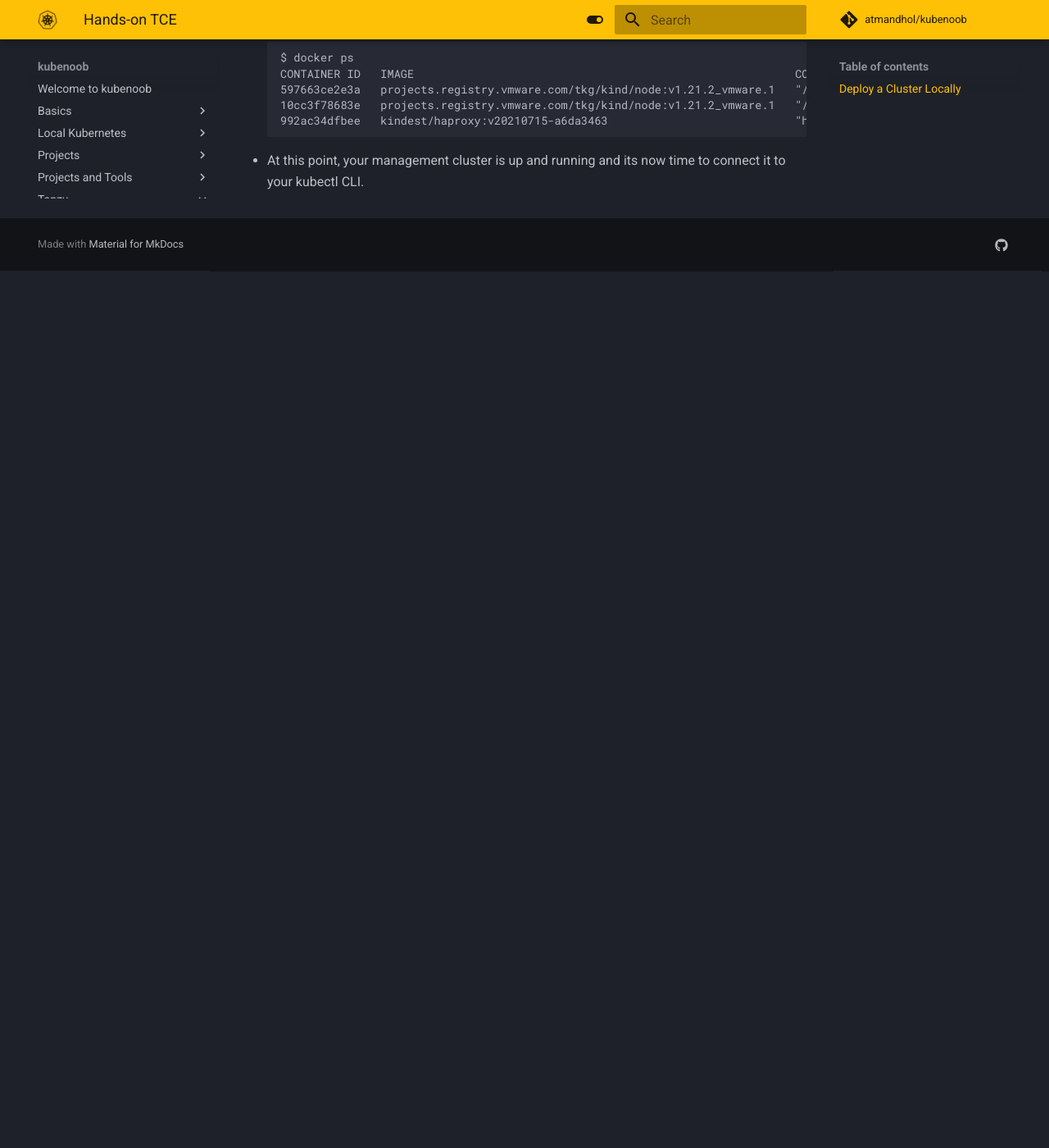
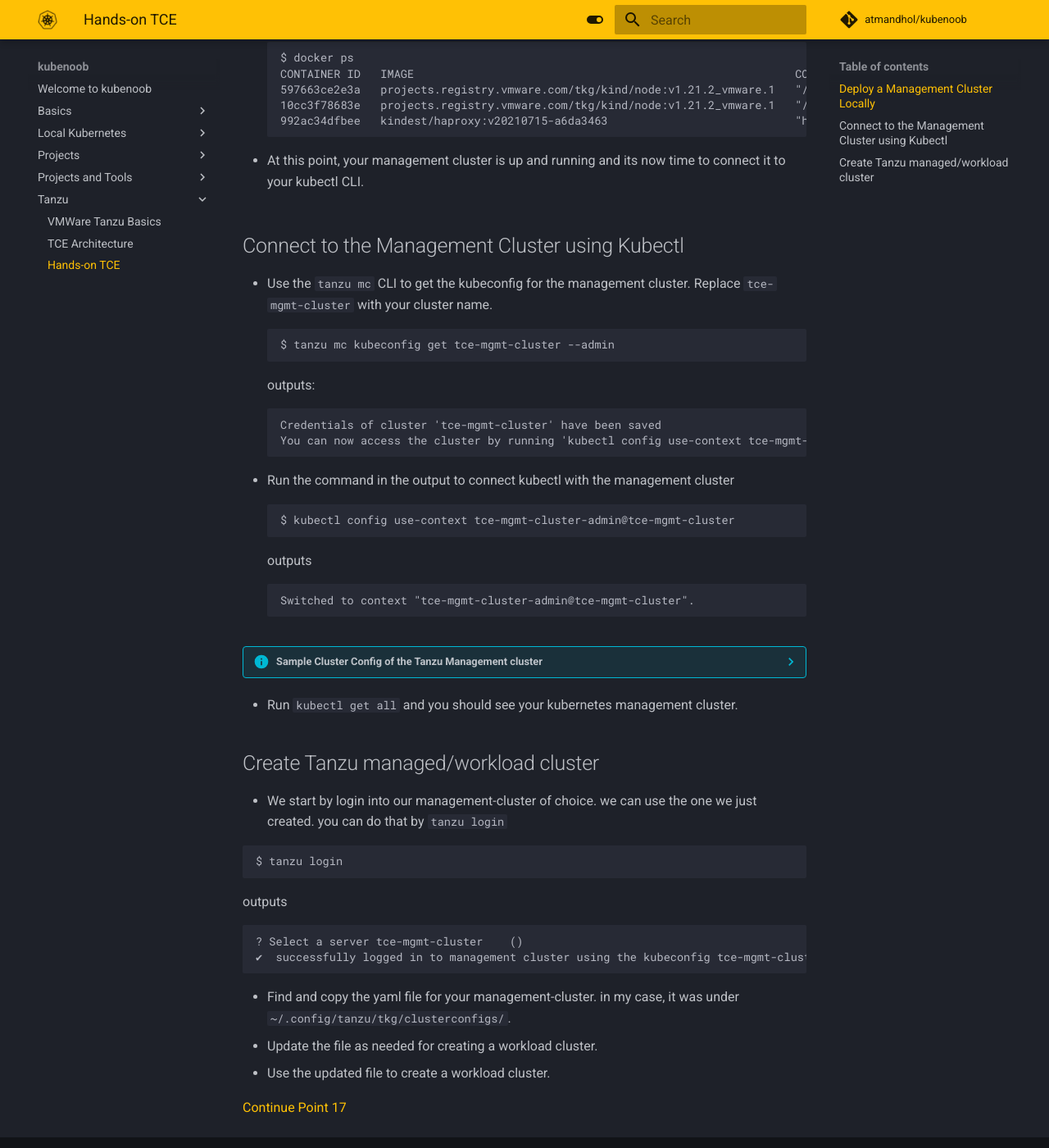
Before and after one commit to atmandhol/kubenoob, an MkDocs documentation site: the page built from docs/Tanzu/02-handson.md, in a window 1280 px wide and 1400 px high, scrolled down 2496 px. Shown: the whole window at 82% size. Built offline with MkDocs 1.6.1 and Material for MkDocs 9.7.7, drawn with Linux system fonts in a browser that asks for light colours; comment, search, counter and statistics services are not loaded; before the commit the page ends 2826 px from its top, so only the background shows below that; some of the changed text lies outside the part shown.

Commit message:
Continue link

````diff
--- a/docs/Tanzu/02-handson.md
+++ b/docs/Tanzu/02-handson.md
@@ -1,11 +1,11 @@
 # Hands-on TCE
 
-## Deploy a Cluster Locally
+## Deploy a Management Cluster Locally
 
 - To Create clusters using TCE, you first need a management cluster. This cluster is then used to bootstrap managed clusters.
 
 ```
-tanzu management-cluster create --ui
+$ tanzu management-cluster create --ui
 ```
 
 - This command launches an installer UI that gives you infrastructure choices on where you want to deploy your management cluster.
@@ -104,11 +104,11 @@ tanzu management-cluster create --ui
 
 - Verify if the management cluster is up and running
 ```
-tanzu management-cluster get
+$ tanzu management-cluster get
 ```
 - You can also use the alias `mc` for management-cluster CLI
 ```
-tanzu mc get
+$ tanzu mc get
 ```
 - As the local installation on Docker uses KinD, you can do `docker ps` and get a list of containers that are running
 ```
@@ -121,3 +121,80 @@ CONTAINER ID   IMAGE                                                         COM
 ```
 
 - At this point, your management cluster is up and running and its now time to connect it to your kubectl CLI.
+
+## Connect to the Management Cluster using Kubectl
+
+- Use the `tanzu mc` CLI to get the kubeconfig for the management cluster. Replace `tce-mgmt-cluster` with your cluster name.
+```
+$ tanzu mc kubeconfig get tce-mgmt-cluster --admin
+```
+outputs:
+```
+Credentials of cluster 'tce-mgmt-cluster' have been saved
+You can now access the cluster by running 'kubectl config use-context tce-mgmt-cluster-admin@tce-mgmt-cluster'
+```
+- Run the command in the output to connect kubectl with the management cluster
+```
+$ kubectl config use-context tce-mgmt-cluster-admin@tce-mgmt-cluster
+```
+outputs
+```
+Switched to context "tce-mgmt-cluster-admin@tce-mgmt-cluster".
+```
+
+??? info "Sample Cluster Config of the Tanzu Management cluster"
+    This guy can be re-used to create workload clusters or managed clusters.
+    ```
+    CLUSTER_CIDR: 100.96.0.0/11
+    CLUSTER_NAME: tce-mgmt-cluster
+    ENABLE_MHC: "false"
+    IDENTITY_MANAGEMENT_TYPE: none
+    INFRASTRUCTURE_PROVIDER: docker
+    LDAP_BIND_DN: ""
+    LDAP_BIND_PASSWORD: ""
+    LDAP_GROUP_SEARCH_BASE_DN: ""
+    LDAP_GROUP_SEARCH_FILTER: ""
+    LDAP_GROUP_SEARCH_GROUP_ATTRIBUTE: ""
+    LDAP_GROUP_SEARCH_NAME_ATTRIBUTE: cn
+    LDAP_GROUP_SEARCH_USER_ATTRIBUTE: DN
+    LDAP_HOST: ""
+    LDAP_ROOT_CA_DATA_B64: ""
+    LDAP_USER_SEARCH_BASE_DN: ""
+    LDAP_USER_SEARCH_FILTER: ""
+    LDAP_USER_SEARCH_NAME_ATTRIBUTE: ""
+    LDAP_USER_SEARCH_USERNAME: userPrincipalName
+    OIDC_IDENTITY_PROVIDER_CLIENT_ID: ""
+    OIDC_IDENTITY_PROVIDER_CLIENT_SECRET: ""
+    OIDC_IDENTITY_PROVIDER_GROUPS_CLAIM: ""
+    OIDC_IDENTITY_PROVIDER_ISSUER_URL: ""
+    OIDC_IDENTITY_PROVIDER_NAME: ""
+    OIDC_IDENTITY_PROVIDER_SCOPES: ""
+    OIDC_IDENTITY_PROVIDER_USERNAME_CLAIM: ""
+    OS_ARCH: ""
+    OS_NAME: ""
+    OS_VERSION: ""
+    SERVICE_CIDR: 100.64.0.0/13
+    TKG_HTTP_PROXY_ENABLED: "false"
+    ```
+
+
+- Run `kubectl get all` and you should see your kubernetes management cluster.
+
+## Create Tanzu managed/workload cluster
+
+- We start by login into our management-cluster of choice. we can use the one we just created. you can do that by `tanzu login`
+
+```
+$ tanzu login
+```
+outputs
+```
+? Select a server tce-mgmt-cluster    ()
+✔  successfully logged in to management cluster using the kubeconfig tce-mgmt-cluster
+```
+
+- Find and copy the yaml file for your management-cluster. in my case, it was under `~/.config/tanzu/tkg/clusterconfigs/`.
+- Update the file as needed for creating a workload cluster.
+- Use the updated file to create a workload cluster.
+
+[Continue Point 17](https://tanzucommunityedition.io/docs/latest/getting-started/)
````
